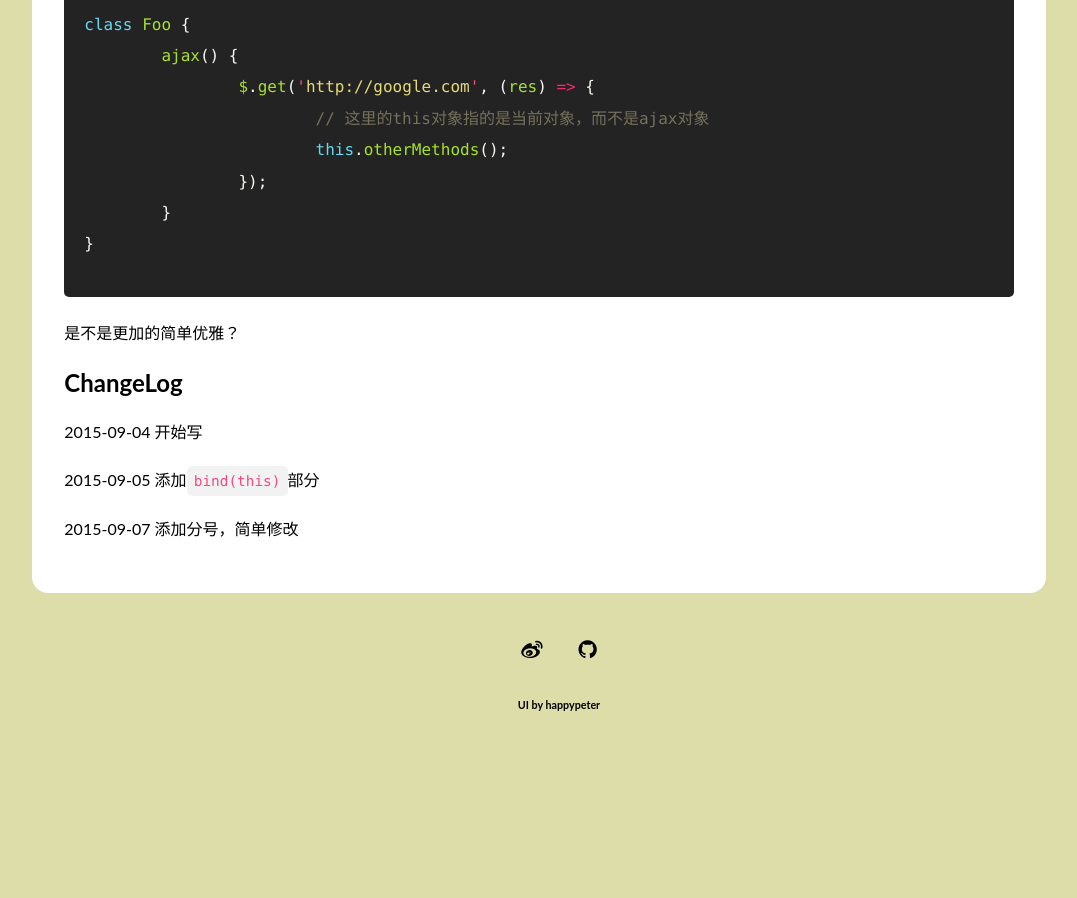
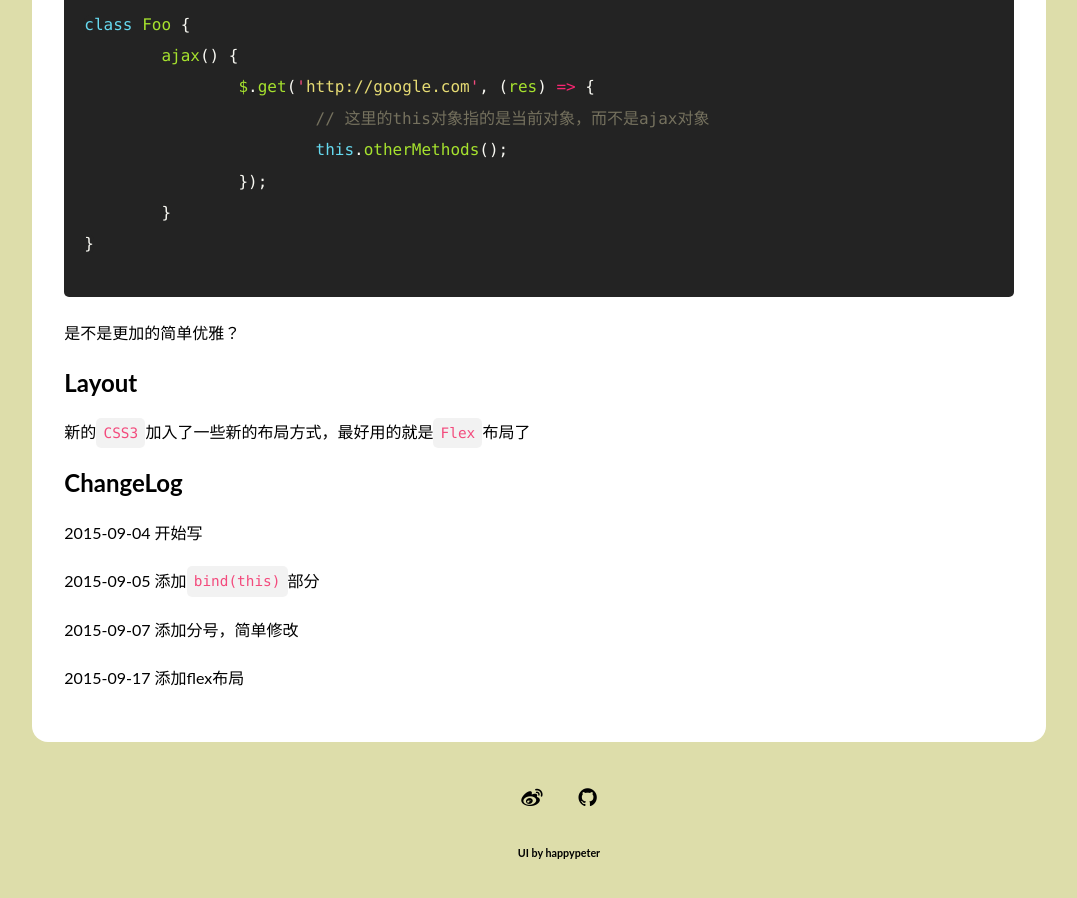
Before and after one commit to AnnatarHe/AnnatarHe.github.io, a Jekyll site: the page built from _posts/2015-09-04-using-future-js.md, in a window 1280 px wide and 900 px high, scrolled down 5202 px. Shown: the whole window, without its empty margins (101-1178 px from the left). Built offline with Jekyll 4.4.1, drawn with Linux system fonts in a browser that asks for light colours; nearby versions of some CDN libraries; some web fonts are replaced; library files that are not in the unit come from our copies; comment, search, counter and statistics services are not loaded; before the commit the page ends 5954 px from its top, so only the background shows below that.

Commit message:
add flex

```diff
--- a/_posts/2015-09-04-using-future-js.md
+++ b/_posts/2015-09-04-using-future-js.md
@@ -170,6 +170,9 @@ class Foo {
 
 是不是更加的简单优雅？
 
+## Layout
+
+新的`CSS3`加入了一些新的布局方式，最好用的就是`Flex`布局了
 
 ## ChangeLog
 2015-09-04 开始写
@@ -177,3 +180,5 @@ class Foo {
 2015-09-05 添加`bind(this)`部分
 
 2015-09-07 添加分号，简单修改
+
+2015-09-17 添加flex布局
```
